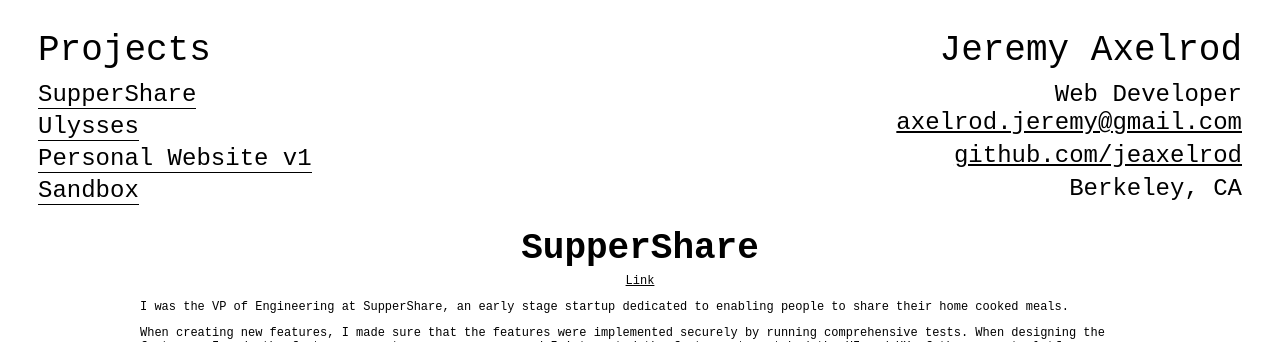
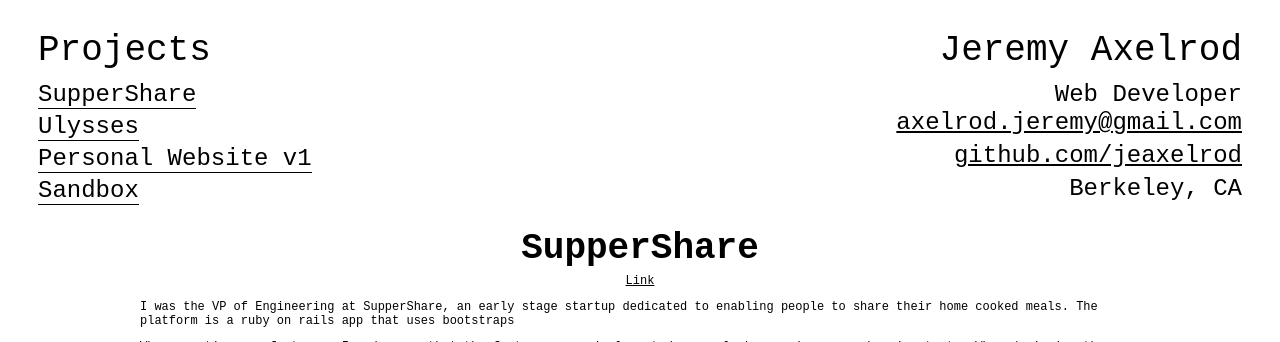
Before and after one commit to jeaxelrod/jeaxelrod.github.io, a Jekyll site: the page built from suppershare.html, in a window 1280 px wide, cut to the strip 0-342 px from the top of the page. Built offline with Jekyll 4.4.1, drawn with Linux system fonts in a browser that asks for light colours.

```diff
--- /dev/null
+++ b/CNAME
@@ -0,0 +1 @@
+jeaxel.com
--- a/suppershare.html
+++ b/suppershare.html
@@ -7,7 +7,7 @@ layout: default
   <a href="http://suppershare.com">Link</a>
 </div>
 <div class="description">
-  <p>I was the VP of Engineering at SupperShare, an early stage startup dedicated to enabling people to share their home cooked meals.</p>
+  <p>I was the VP of Engineering at SupperShare, an early stage startup dedicated to enabling people to share their home cooked meals. The platform is a ruby on rails app that uses bootstraps</p>
   <p>When creating new features, I made sure that the features were implemented securely by running comprehensive tests. When designing the features, I made the features easy to use as a user, and I integrated the features to matched the UI and UX of the current platform.</p>
 
 </div>
```
